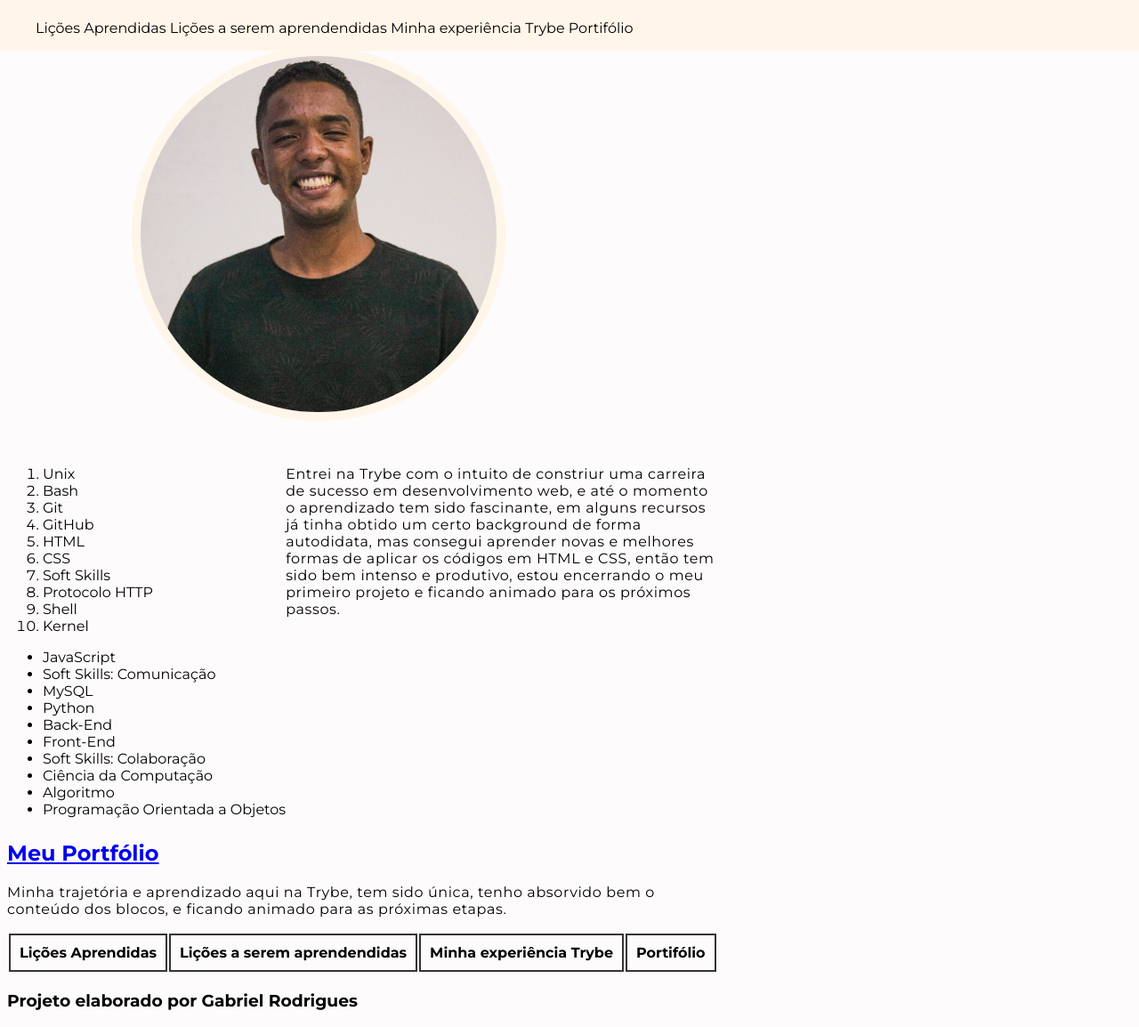
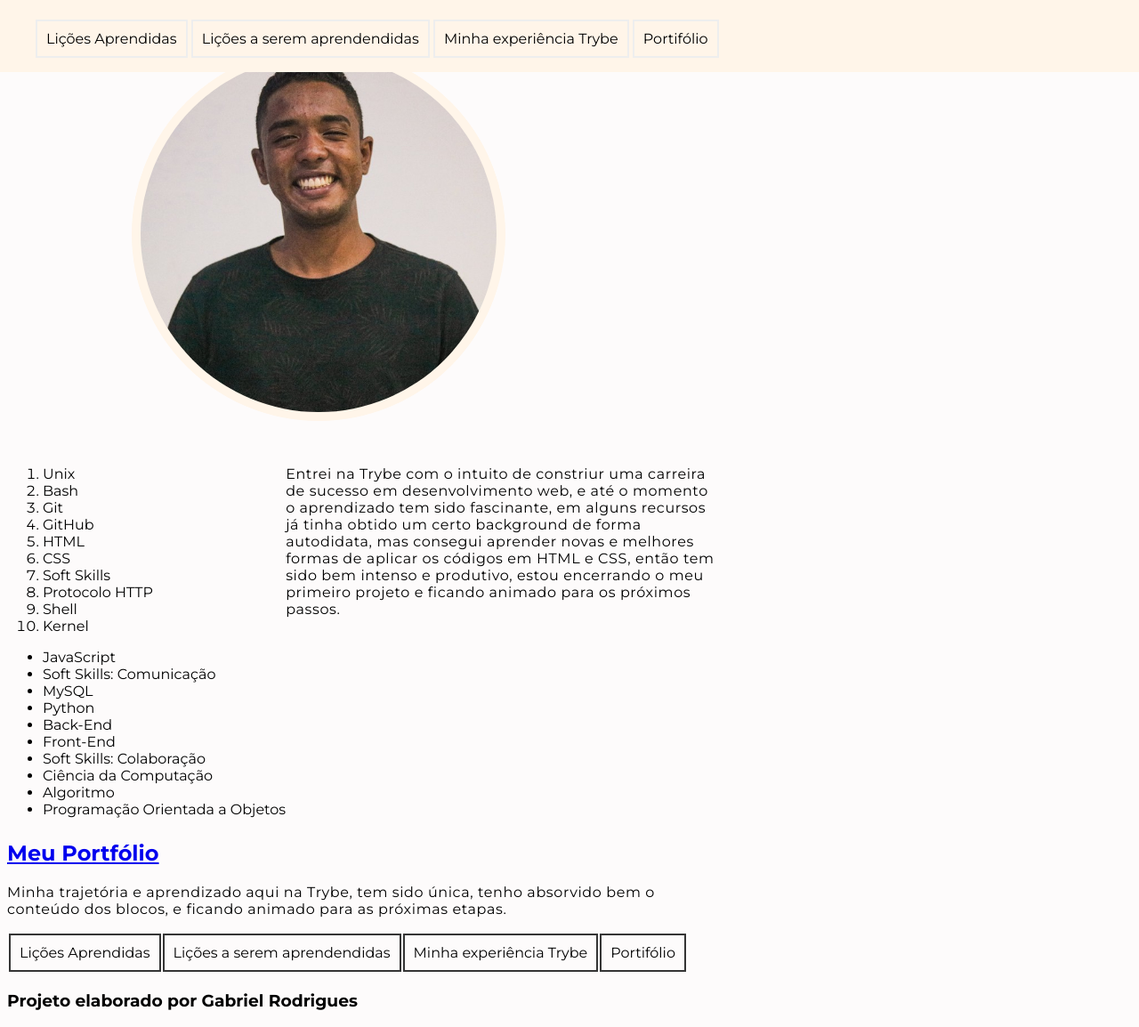
Before and after one commit to rodriguestg/gabriel-rodrigues-lessons-learned, a website: page index.html in a window 1280 px wide. Shown: the part 65-1219 px from the top of the page at 89% size. Drawn offline with Linux system fonts and the light colour scheme.

Commit message:
atualizando erros de tabela

```diff
--- a/index.html
+++ b/index.html
@@ -74,10 +74,12 @@
     </main>
     <footer id="rodape">
         <table>
-            <th>Lições Aprendidas</th>
-            <th>Lições a serem aprendendidas</th>
-            <th>Minha experiência Trybe</th>
-            <th>Portifólio</th>
+            <tr>
+                <td class="dadosTabela">Lições Aprendidas</td>
+                <td class="dadosTabela">Lições a serem aprendendidas</td>
+                <td class="dadosTabela">Minha experiência Trybe</td>
+                <td class="dadosTabela">Portifólio</td>
+            </tr>
         </table>
         <h3>Projeto elaborado por Gabriel Rodrigues</h3>
     </footer>
--- a/style.css
+++ b/style.css
@@ -22,6 +22,8 @@ p {
 
 #menu1 li {
   display: inline-block;
+  border: 2px solid rgb(238, 238, 238);
+  padding: 10px;
 }
 
 #minha_foto {
@@ -50,11 +52,12 @@ aside {
   max-width: 800px;
 }
 
-th:hover {
+
+.dadosTabela:hover {
   color: red;
 }
 
-th {
+.dadosTabela {
   border: 2px solid rgb(53, 53, 53);
   padding: 10px;
 }
```
